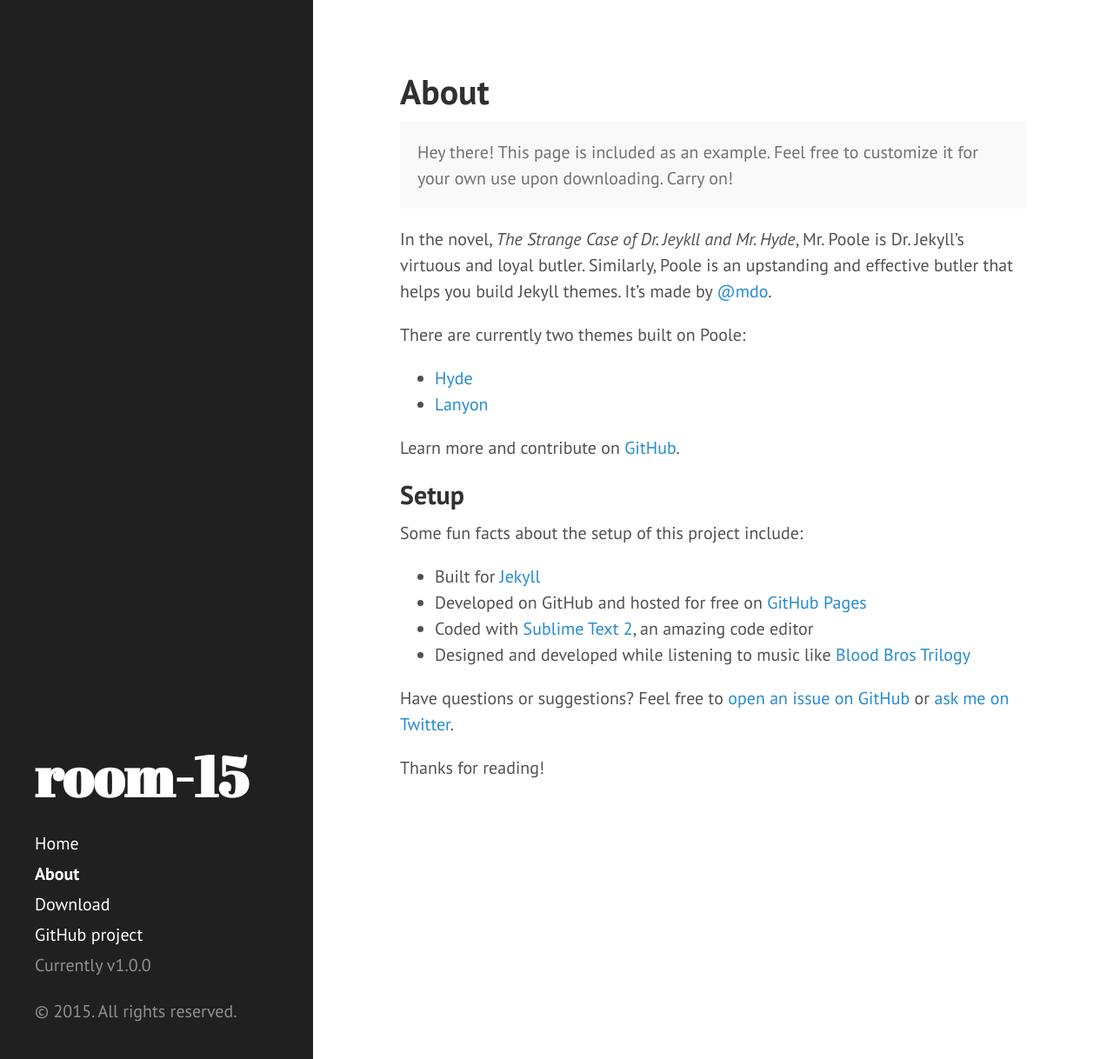
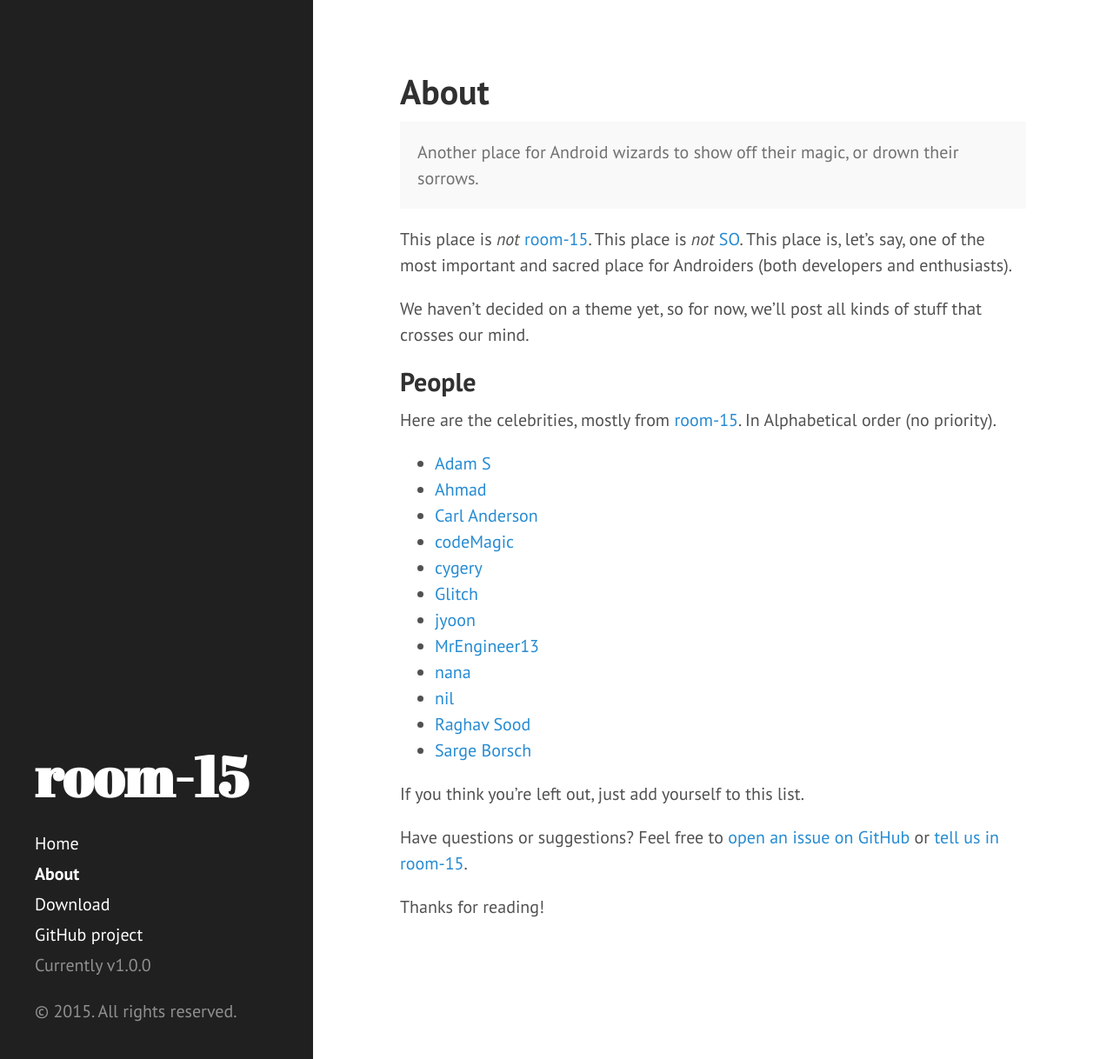
Before and after one commit to room-15/blog, a Jekyll site: the page built from about.md, in a window 1280 px wide and 1218 px high. Shown: the whole window at 87% size. Built offline with Jekyll 4.4.1, drawn with Linux system fonts in a browser that asks for light colours.

Commit message:
Updated the About page
Nice description of this blog.

```diff
--- a/about.md
+++ b/about.md
@@ -4,27 +4,32 @@
 ---
 
 <p class="message">
-  Hey there! This page is included as an example. Feel free to customize it for your own use upon downloading. Carry on!
+  Another place for Android wizards to show off their magic, or drown their sorrows.
 </p>
 
-In the novel, *The Strange Case of Dr. Jeykll and Mr. Hyde*, Mr. Poole is Dr. Jekyll's virtuous and loyal butler. Similarly, Poole is an upstanding and effective butler that helps you build Jekyll themes. It's made by [@mdo](https://twitter.com/mdo).
+This place is *not* [room-15](http://chat.stackoverflow.com/rooms/15/android). This place is *not* [SO](http://stackoverflow.com). This place is, let's say, one of the most important and sacred place for Androiders (both developers and enthusiasts).
 
-There are currently two themes built on Poole:
+We haven't decided on a theme yet, so for now, we'll post all kinds of stuff that crosses our mind.
 
-* [Hyde](http://hyde.getpoole.com)
-* [Lanyon](http://lanyon.getpoole.com)
+## People
 
-Learn more and contribute on [GitHub](https://github.com/poole).
+Here are the celebrities, mostly from [room-15](http://chat.stackoverflow.com/rooms/15/android). In Alphabetical order (no priority).
 
-## Setup
+* [Adam S](http://stackoverflow.com/users/1217087/adam-s)
+* [Ahmad](http://stackoverflow.com/users/1333975/ahmad)
+* [Carl Anderson](http://stackoverflow.com/users/2171147/carl-anderson)
+* [codeMagic](http://stackoverflow.com/users/1380752/codemagic)
+* [cygery](http://stackoverflow.com/users/2367849/cygery)
+* [Glitch](http://stackoverflow.com/users/324306/glitch)
+* [jyoon](http://stackoverflow.com/users/3463021/jyoon)
+* [MrEngineer13](http://stackoverflow.com/users/1167780/mrengineer13)
+* [nana](http://stackoverflow.com/users/486332/nana)
+* [nil](http://stackoverflow.com/users/457812/nil)
+* [Raghav Sood](http://stackoverflow.com/users/1069068/raghav-sood)
+* [Sarge Borsch](http://stackoverflow.com/users/1418097/sarge-borsch)
 
-Some fun facts about the setup of this project include:
+If you think you're left out, just add yourself to this list.
 
-* Built for [Jekyll](http://jekyllrb.com)
-* Developed on GitHub and hosted for free on [GitHub Pages](https://pages.github.com)
-* Coded with [Sublime Text 2](http://sublimetext.com), an amazing code editor
-* Designed and developed while listening to music like [Blood Bros Trilogy](https://soundcloud.com/maddecent/sets/blood-bros-series)
-
-Have questions or suggestions? Feel free to [open an issue on GitHub](https://github.com/poole/issues/new) or [ask me on Twitter](https://twitter.com/mdo).
+Have questions or suggestions? Feel free to [open an issue on GitHub](https://github.com/room-15/blog/issues/new) or [tell us in room-15](http://chat.stackoverflow.com/rooms/15/android).
 
 Thanks for reading!
```
